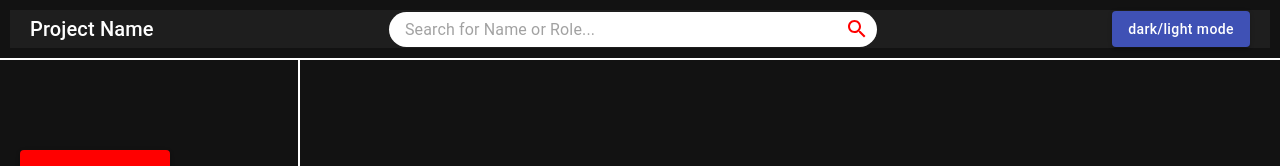
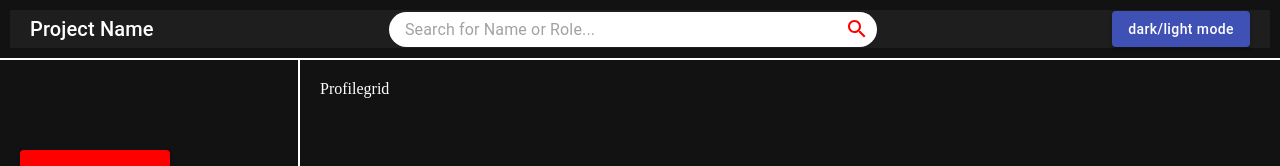
Before and after one commit to josephfrancis60/Cardify, a React (Vite) app in the folder frontend/: page / in a window 1280 px wide. Shown: the top 166 px of the page. Built offline with nearby package versions, Linux system fonts and the light colour scheme.

Commit message:
started maincontent

```diff
--- a/frontend/src/App.jsx
+++ b/frontend/src/App.jsx
@@ -1,5 +1,6 @@
 import Layout from './components/Layout'
 import Navbar from './components/Navbar'
+import Profilegrid from './components/Profilegrid'
 import Sidebar from './components/Sidebar'
 
 
@@ -10,6 +11,7 @@ function App() {
      <Layout
       navbarContent={<Navbar />}
       sidebarContent={<Sidebar />}
+      mainContent={<Profilegrid />}
      />
 
     </>
--- a/frontend/src/components/CreateProfileModal.jsx
+++ b/frontend/src/components/CreateProfileModal.jsx
@@ -73,7 +73,7 @@ const CreateProfileModal = () => {
         Create
       </Button>
 
-      <Dialog open={open} onClose={handleClose} fullWidth maxWidth="sm">
+      <Dialog open={open} onClose={handleClose} fullWidth maxWidth="sm" >
         <DialogTitle sx={{ display: "flex", justifyContent: "space-between", alignItems: "center", fontWeight: "bold", fontFamily: '"Roboto", sans-serif' }}>
           Create New Profile Card
           <IconButton onClick={handleClose}>
--- /dev/null
+++ b/frontend/src/components/Profilegrid.jsx
@@ -0,0 +1,9 @@
+import React from 'react'
+
+const Profilegrid = () => {
+  return (
+    <div>Profilegrid</div>
+  )
+}
+
+export default Profilegrid
```
